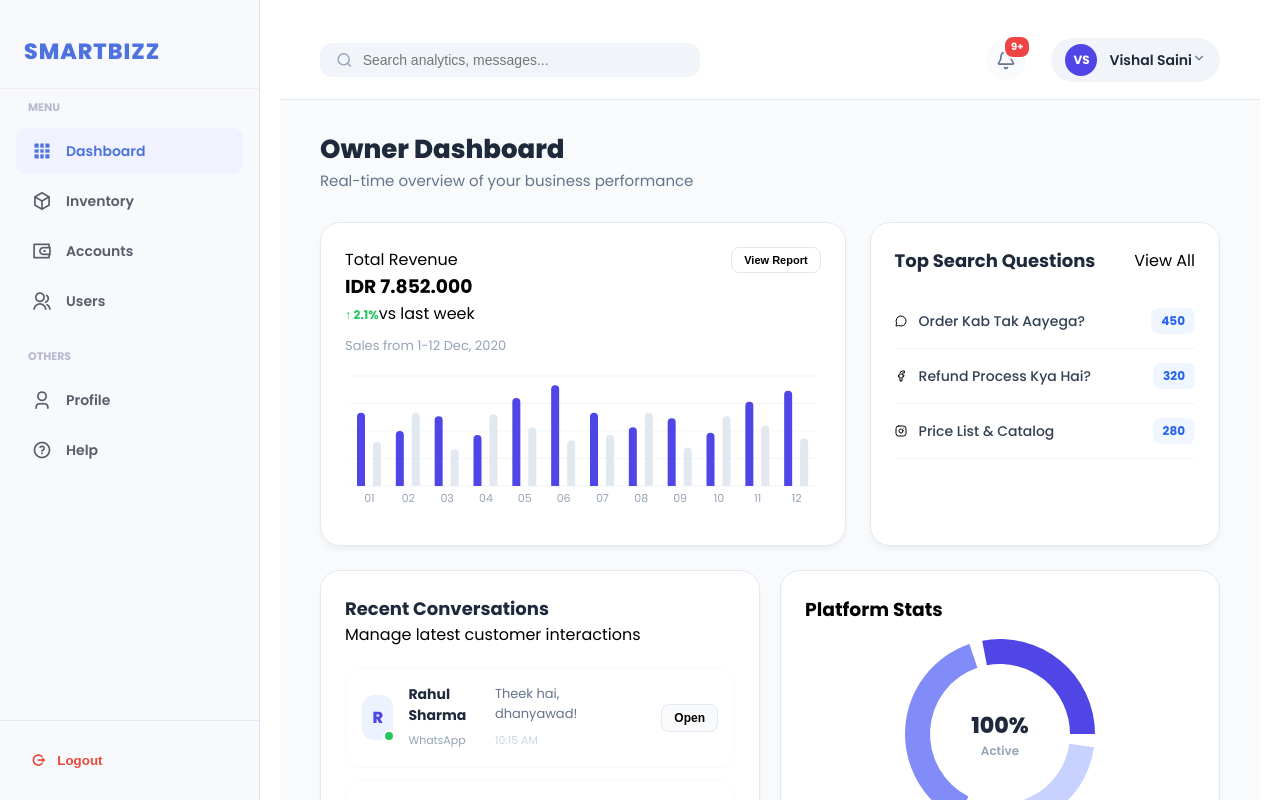
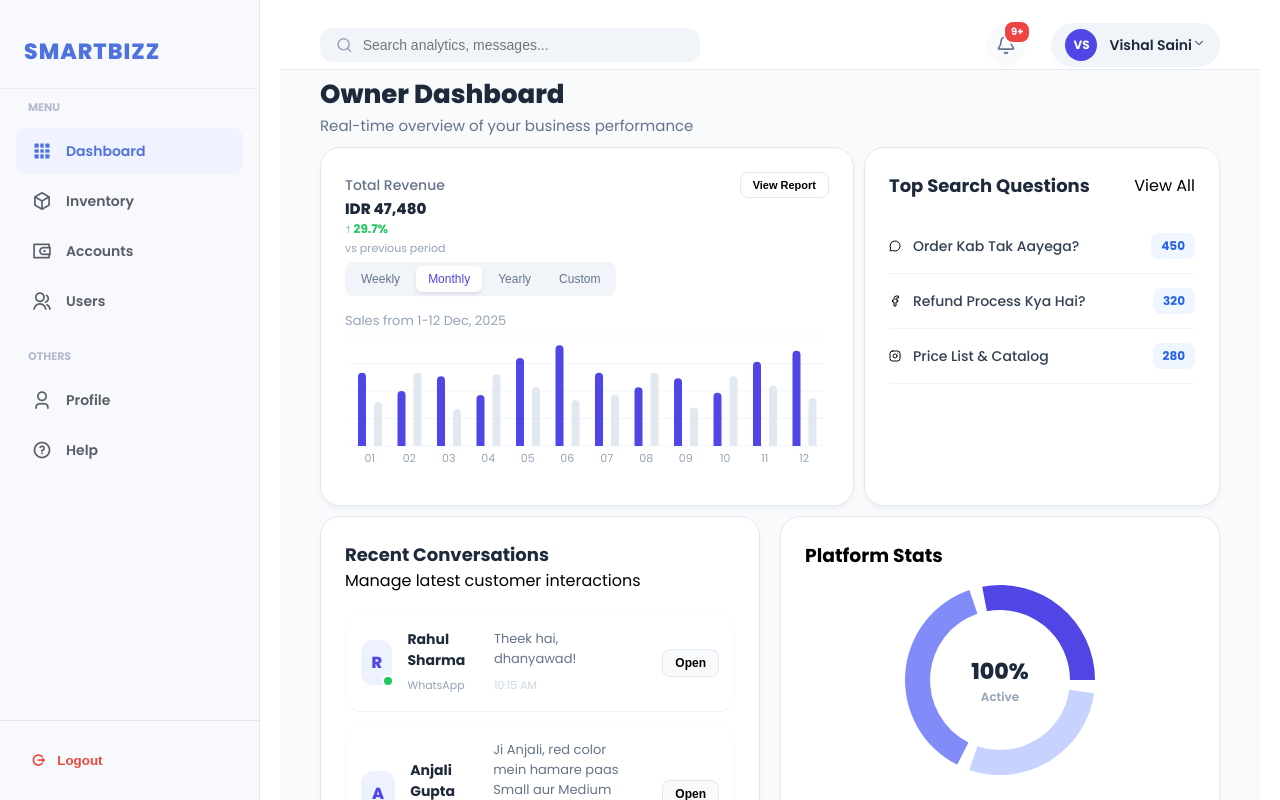
Before and after one commit to kanhaiya41/Smart-Bizz, a React (Vite) app in the folder frontend/: page /dashboard in a window 1280 px wide. Built offline with nearby package versions, Linux system fonts and the light colour scheme.

Commit message:
new code in dashboard

```diff
--- a/frontend/src/App.css
+++ b/frontend/src/App.css
@@ -1,4 +1,14 @@
 
+* {
+  margin: 0;
+  padding: 0;
+  box-sizing: border-box;
+}
+
+body, html {
+  margin: 0 !important;
+  padding: 0 !important;
+}
 
 
 :root {
--- a/frontend/src/components/owner/own dashboard/OwnerDashboard.css
+++ b/frontend/src/components/owner/own dashboard/OwnerDashboard.css
@@ -9,11 +9,13 @@
   display: flex;
   flex-direction: column;
   overflow: hidden;
+  margin: 0;
+  padding: 0;
 }
 
 /* THE FIX: SOLID STICKY HEADER */
 .main-header {
-  height: 80px;
+  height: 50px;
   background-color: #ffffff;
   border-bottom: 1px solid #e2e8f0;
   display: flex;
@@ -145,7 +147,7 @@
 .dashboard-main-content {
   flex: 1;
   overflow-y: auto;
-  padding: 30px 40px;
+  padding: 5px 40px;
   scrollbar-width: none;
   -ms-overflow-style: none;
 }
@@ -159,7 +161,7 @@
 }
 
 .page-title-section {
-  margin-bottom: 30px;
+  margin-bottom: 10px;
 }
 
 .page-title-section h1 {
@@ -185,20 +187,44 @@
   display: flex;
   justify-content: space-between;
   align-items: flex-start;
-  margin-bottom: 10px;
+  margin-bottom: 5px;
 }
 
-.revenue-info h5 {
-  font-size: 20px;
+.revenue-info h3 {
+  font-size: 15px;
   font-weight: 800;
   color: #1e293b;
-  margin: 4px 0;
+  /* margin: 4px 0; */
+}
+
+.label {
+  color: #64748b;
+  font-size: 14px;
+  font-weight: 500;
 }
 
 .trend-up {
   color: #22c55e;
   font-weight: 700;
   font-size: 12px;
+}
+
+.trend-down {
+  color: #ef4444;
+  font-weight: 700;
+  font-size: 12px;
+}
+
+.trend-badge {
+  display: flex;
+  flex-direction: column;
+  gap: 2px;
+  align-items: flex-start;
+}
+
+.comparison {
+  font-size: 11px;
+  color: #94a3b8;
 }
 
 .view-report-btn {
@@ -219,14 +245,80 @@
 .chart-timeline {
   color: #94a3b8;
   font-size: 13px;
-  margin-bottom: 15px;
+  /* margin-bottom: 15px; */
 }
 
 .bar-wrapper {
   height: 150px;
   width: 100%;
-  margin-top: 10px;
+  /* margin-top: 10px; */
 }
+
+/* Filter Styles */
+.filter-controls {
+  display: flex;
+  justify-content: space-between;
+  align-items: center;
+  margin-bottom: 15px;
+  gap: 10px;
+  flex-wrap: wrap;
+}
+
+.filter-tabs {
+  display: flex;
+  gap: 4px;
+  background: #f1f5f9;
+  border-radius: 8px;
+  padding: 4px;
+}
+
+.filter-tab {
+  padding: 6px 12px;
+  border: none;
+  background: transparent;
+  border-radius: 6px;
+  font-size: 12px;
+  font-weight: 500;
+  cursor: pointer;
+  color: #64748b;
+  transition: all 0.2s;
+}
+
+.filter-tab:hover {
+  background: rgba(255,255,255,0.5);
+}
+
+.filter-tab.active {
+  background: #fff;
+  color: #4f46e5;
+  box-shadow: 0 2px 4px rgba(0,0,0,0.1);
+}
+
+.date-range-picker {
+  display: flex;
+  gap: 8px;
+}
+
+.date-input {
+  padding: 6px 8px;
+  border: 1px solid #e2e8f0;
+  border-radius: 6px;
+  font-size: 12px;
+  background: #fff;
+  width: 120px;
+  color: #1e293b;
+}
+
+.date-input:focus {
+  outline: none;
+  border-color: #4f46e5;
+  box-shadow: 0 0 0 2px rgba(79, 70, 229, 0.1);
+}
+
+.date-input::placeholder {
+  color: #94a3b8;
+}
+
 
 /* ==========================================================================
    GRIDS & CARDS
@@ -235,8 +327,8 @@
 .stats-grid {
   display: grid;
   grid-template-columns: 1.5fr 1fr;
-  gap: 24px;
-  margin-bottom: 24px;
+  gap: 10px;
+  margin-bottom: 10px;
 }
 
 .details-grid {
@@ -666,3 +758,75 @@
   border-color: #4f46e5 !important;
   background: #f5f3ff !important;
 }
+
+/* ICON COLORS - Direct Identification */
+.icon-wa { color: #25D366 !important; } /* WhatsApp Green */
+.icon-ig { color: #E1306C !important; } /* Instagram Pink */
+.icon-fb { color: #1877F2 !important; } /* Facebook Blue */
+
+/* Platform Icon Wrappers */
+.platform-icon-wrap {
+    background: #f8fafc;
+    width: 32px;
+    height: 32px;
+    display: flex;
+    align-items: center;
+    justify-content: center;
+    border-radius: 8px;
+    margin-right: 12px;
+}
+
+/* User Platform Tag in List */
+.u-platform-tag {
+    display: flex;
+    align-items: center;
+    gap: 5px;
+    font-size: 11px;
+    font-weight: 700;
+    margin-top: 2px;
+    padding: 2px 8px;
+    border-radius: 20px;
+    width: fit-content;
+}
+
+.u-platform-tag.whatsapp { background: #ecfdf5; color: #059669; }
+.u-platform-tag.instagram { background: #fdf2f8; color: #db2777; }
+.u-platform-tag.facebook { background: #eff6ff; color: #2563eb; }
+
+/* Status Dot on Avatar */
+.platform-status-dot {
+    position: absolute;
+    bottom: -2px;
+    right: -2px;
+    background: white;
+    border-radius: 50%;
+    width: 18px;
+    height: 18px;
+    display: flex;
+    align-items: center;
+    justify-content: center;
+    box-shadow: 0 2px 4px rgba(0,0,0,0.1);
+}
+
+/* List Item Spacing */
+.message-item-card {
+    display: flex;
+    align-items: center;
+    justify-content: space-between;
+    padding: 15px;
+    border-bottom: 1px solid #f1f5f9;
+    cursor: pointer;
+    transition: 0.2s;
+}
+
+.message-item-card:hover { background: #f8fafc; }
+
+.msg-preview-text {
+    flex: 1;
+    margin: 0 20px;
+    font-size: 13px;
+    color: #64748b;
+    white-space: nowrap;
+    overflow: hidden;
+    text-overflow: ellipsis;
+}
--- a/frontend/src/components/owner/own dashboard/utils.Rvenue.chart.jsx
+++ b/frontend/src/components/owner/own dashboard/utils.Rvenue.chart.jsx
@@ -1,7 +1,17 @@
-import React from 'react';
-import { BarChart, Bar, XAxis, YAxis, CartesianGrid, Tooltip, ResponsiveContainer, PieChart, Pie, Cell } from 'recharts';
+import React, { useState, useMemo } from 'react';
+import { BarChart, Bar, XAxis, YAxis, CartesianGrid, Tooltip, ResponsiveContainer, PieChart, Cell, Pie } from 'recharts';
 
-const data = [
+const weeklyData = [
+  { day: 'Mon', current: 4000, previous: 2400 },
+  { day: 'Tue', current: 3000, previous: 4000 },
+  { day: 'Wed', current: 3800, previous: 2000 },
+  { day: 'Thu', current: 2780, previous: 3908 },
+  { day: 'Fri', current: 4800, previous: 3200 },
+  { day: 'Sat', current: 5500, previous: 2500 },
+  { day: 'Sun', current: 4000, previous: 2800 },
+];
+
+const monthlyData = [
   { day: '01', current: 4000, previous: 2400 },
   { day: '02', current: 3000, previous: 4000 },
   { day: '03', current: 3800, previous: 2000 },
@@ -16,28 +26,159 @@ const data = [
   { day: '12', current: 5200, previous: 2600 },
 ];
 
+const yearlyData = [
+  { month: 'Jan', current: 85000, previous: 72000 },
+  { month: 'Feb', current: 92000, previous: 81000 },
+  { month: 'Mar', current: 78000, previous: 89000 },
+  { month: 'Apr', current: 95000, previous: 76000 },
+  { month: 'May', current: 88000, previous: 91000 },
+  { month: 'Jun', current: 102000, previous: 83000 },
+  { month: 'Jul', current: 91000, previous: 87000 },
+  { month: 'Aug', current: 83000, previous: 94000 },
+  { month: 'Sep', current: 97000, previous: 79000 },
+  { month: 'Oct', current: 89000, previous: 92000 },
+  { month: 'Nov', current: 105000, previous: 85000 },
+  { month: 'Dec', current: 98000, previous: 90000 },
+];
+
+const DatePicker = ({ value, onChange, placeholder, maxDate, minDate }) => {
+  const handleChange = (e) => {
+    const date = new Date(e.target.value);
+    if (!isNaN(date.getTime())) {
+      onChange(date);
+    }
+  };
+
+  return (
+    <input
+      type="date"
+      value={value ? value.toISOString().split('T')[0] : ''}
+      onChange={handleChange}
+      placeholder={placeholder}
+      max={maxDate ? maxDate.toISOString().split('T')[0] : ''}
+      min={minDate ? minDate.toISOString().split('T')[0] : ''}
+      className="date-input"
+    />
+  );
+};
+
 export const RevenueChart = () => {
+  const [filter, setFilter] = useState('monthly');
+  const [startDate, setStartDate] = useState(null);
+  const [endDate, setEndDate] = useState(null);
+
+  const currentDate = new Date();
+
+  const getTotalRevenue = (data) => {
+    return data.reduce((sum, item) => sum + item.current, 0).toLocaleString();
+  };
+
+  const getTrendPercentage = (data) => {
+    const currentTotal = data.reduce((sum, item) => sum + item.current, 0);
+    const previousTotal = data.reduce((sum, item) => sum + item.previous, 0);
+    return ((currentTotal - previousTotal) / previousTotal * 100).toFixed(1);
+  };
+
+  const chartData = useMemo(() => {
+    if (filter === 'weekly') return weeklyData;
+    if (filter === 'monthly') return monthlyData;
+    if (filter === 'yearly') return yearlyData;
+    if (filter === 'custom' && startDate && endDate) {
+      const daysDiff = Math.ceil((endDate - startDate) / (1000 * 60 * 60 * 24));
+      const customData = [];
+      for (let i = 0; i < Math.min(daysDiff + 1, 12); i++) {
+        const date = new Date(startDate);
+        date.setDate(startDate.getDate() + i);
+        customData.push({
+          day: date.getDate().toString().padStart(2, '0'),
+          current: 3000 + Math.random() * 3000,
+          previous: 2000 + Math.random() * 3000,
+        });
+      }
+      return customData;
+    }
+    return monthlyData;
+  }, [filter, startDate, endDate]);
+
+  const getTimelineText = () => {
+    switch (filter) {
+      case 'weekly': return 'Sales from last 7 days';
+      case 'monthly': return 'Sales from 1-12 Dec, 2025';
+      case 'yearly': return 'Sales from Jan-Dec, 2025';
+      case 'custom':
+        if (startDate && endDate) {
+          return `Sales from ${startDate.getDate()}/${startDate.getMonth()+1} to ${endDate.getDate()}/${endDate.getMonth()+1}`;
+        }
+        return 'Select date range';
+      default: return 'Sales from 1-12 Dec, 2025';
+    }
+  };
+
   return (
     <div className='revenue-chart-container'>
       <div className='chart-header-main'>
         <div className='revenue-info'>
           <span className='label'>Total Revenue</span>
-          <h3>IDR 7.852.000</h3>
+          <h3>IDR {getTotalRevenue(chartData)}</h3>
           <div className='trend-badge'>
-            <span className='trend-up'>↑ 2.1%</span>
-            <span className='comparison'>vs last week</span>
+            <span className={`trend-${getTrendPercentage(chartData) >= 0 ? 'up' : 'down'}`}>
+              {getTrendPercentage(chartData) >= 0 ? '↑' : '↓'} {Math.abs(getTrendPercentage(chartData))}%
+            </span>
+            <span className='comparison'>vs previous period</span>
           </div>
         </div>
         <button className='view-report-btn'>View Report</button>
       </div>
 
-      <p className='chart-timeline'>Sales from 1-12 Dec, 2020</p>
+      {/* Filter Controls */}
+      <div className='filter-controls'>
+        <div className='filter-tabs'>
+          {['weekly', 'monthly', 'yearly', 'custom'].map((tab) => (
+            <button
+              key={tab}
+              className={`filter-tab ${filter === tab ? 'active' : ''}`}
+              onClick={() => {
+                setFilter(tab);
+                setStartDate(null);
+                setEndDate(null);
+              }}
+            >
+              {tab.charAt(0).toUpperCase() + tab.slice(1)}
+            </button>
+          ))}
+        </div>
+
+        {filter === 'custom' && (
+          <div className='date-range-picker'>
+            <DatePicker
+              value={startDate}
+              onChange={setStartDate}
+              placeholder="Start Date"
+              maxDate={endDate || currentDate}
+            />
+            <DatePicker
+              value={endDate}
+              onChange={setEndDate}
+              placeholder="End Date"
+              minDate={startDate}
+              maxDate={currentDate}
+            />
+          </div>
+        )}
+      </div>
+
+      <p className='chart-timeline'>{getTimelineText()}</p>
 
       <div className='bar-wrapper'>
         <ResponsiveContainer width="100%" height="100%">
-          <BarChart data={data} barGap={8}>
+          <BarChart data={chartData} barGap={8}>
             <CartesianGrid strokeDasharray="0" vertical={false} stroke="#f1f5f9" />
-            <XAxis dataKey="day" axisLine={false} tickLine={false} tick={{fill: '#94a3b8', fontSize: 11}} />
+            <XAxis
+              dataKey={filter === 'yearly' ? 'month' : 'day'}
+              axisLine={false}
+              tickLine={false}
+              tick={{fill: '#94a3b8', fontSize: 11}}
+            />
             <YAxis hide={true} />
             <Tooltip
               cursor={{fill: '#f8fafc'}}
@@ -51,6 +192,7 @@ export const RevenueChart = () => {
     </div>
   );
 };
+
 
 const circleData = [
   { name: "Morning", value: 30 },
--- a/frontend/src/main.jsx
+++ b/frontend/src/main.jsx
@@ -16,5 +16,5 @@ createRoot(document.getElementById('root')).render(
       pauseOnHover
       draggable
     />
-  </StrictMode>,
+  </StrictMode>
 )
```
Also changed, not shown: 2 other files (tests, documents, lock files or other folders).
